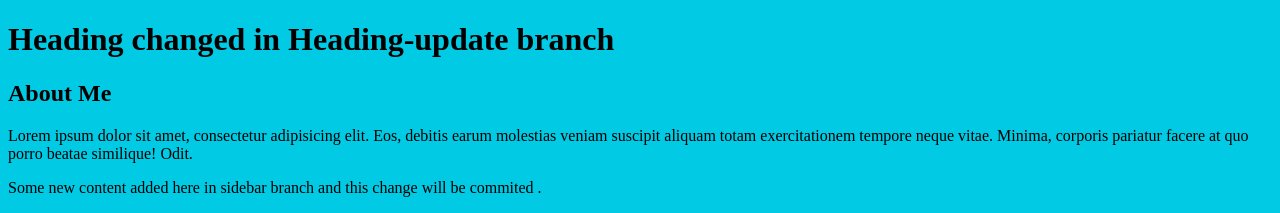
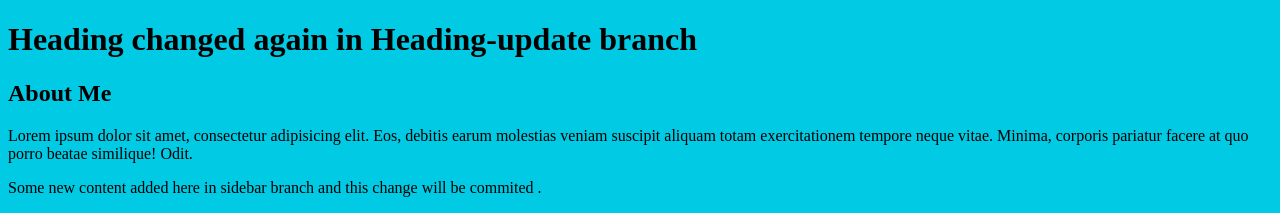
Before and after one commit to Jagmohan1294/git-course, a plain HTML site: page index.html in a window 1280 px wide. Shown: the top 213 px of the page. Drawn offline with Linux system fonts and the light colour scheme.

Commit message:
Heading changed

```diff
--- a/index.html
+++ b/index.html
@@ -9,7 +9,7 @@
 </head>
 <body>
     <header>
-        <h1>Heading changed in Heading-update branch</h1>
+        <h1>Heading changed again in Heading-update branch</h1>
     </header>
     <div class="container">
         <main>
```
